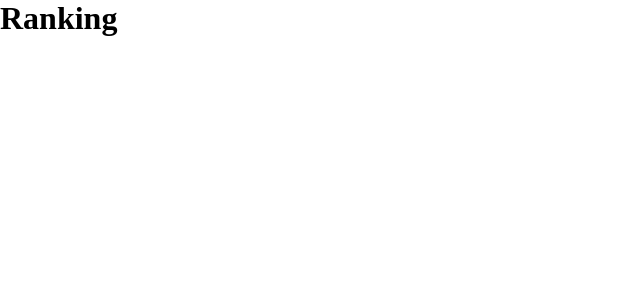
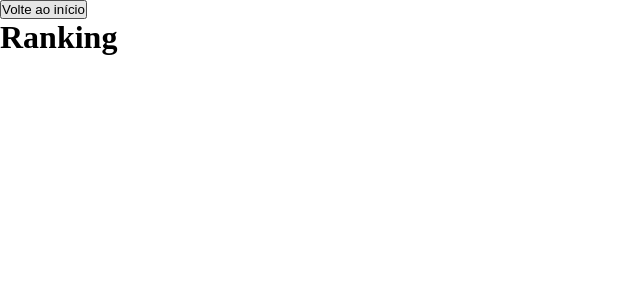
Before and after one commit to Marinavdac/trivia-game, a React (Create React App) app: page /ranking in a window 1280 px wide. Shown: the top 300 px of the page, without its empty margins (0-640 px from the left). Built offline with nearby package versions, Linux system fonts and the light colour scheme.

Commit message:
Requisito 18

```diff
--- a/src/pages/Ranking.js
+++ b/src/pages/Ranking.js
@@ -3,7 +3,15 @@ import React, { Component } from 'react';
 class Ranking extends Component {
   render() {
     return (
-      <h1 data-testid="ranking-title">Ranking</h1>
+      <>
+        <button
+          type="button"
+          data-testeid="btn-go-home"
+        >
+          Volte ao início
+        </button>
+        <h1 data-testid="ranking-title">Ranking</h1>
+      </>
     );
   }
 }
```
